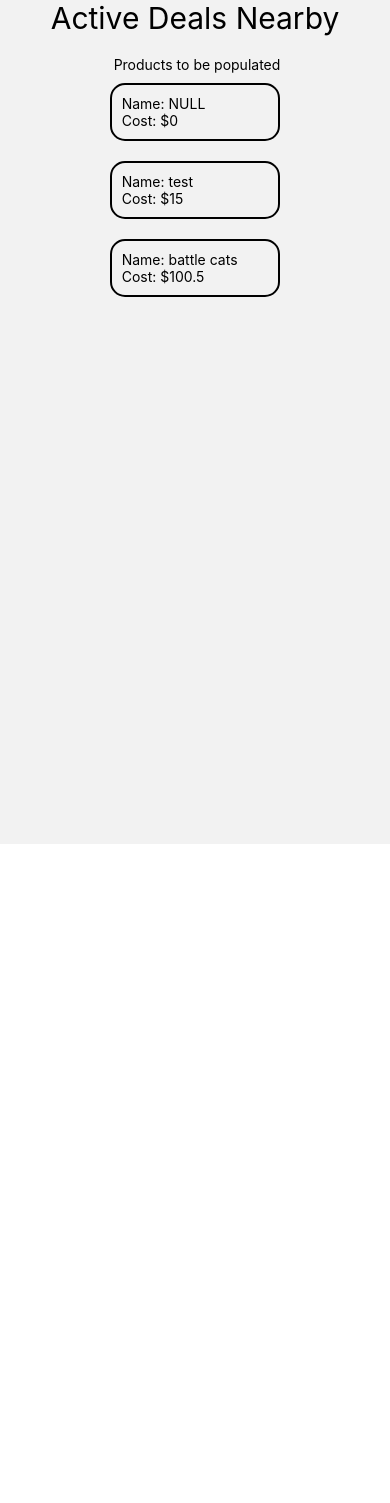
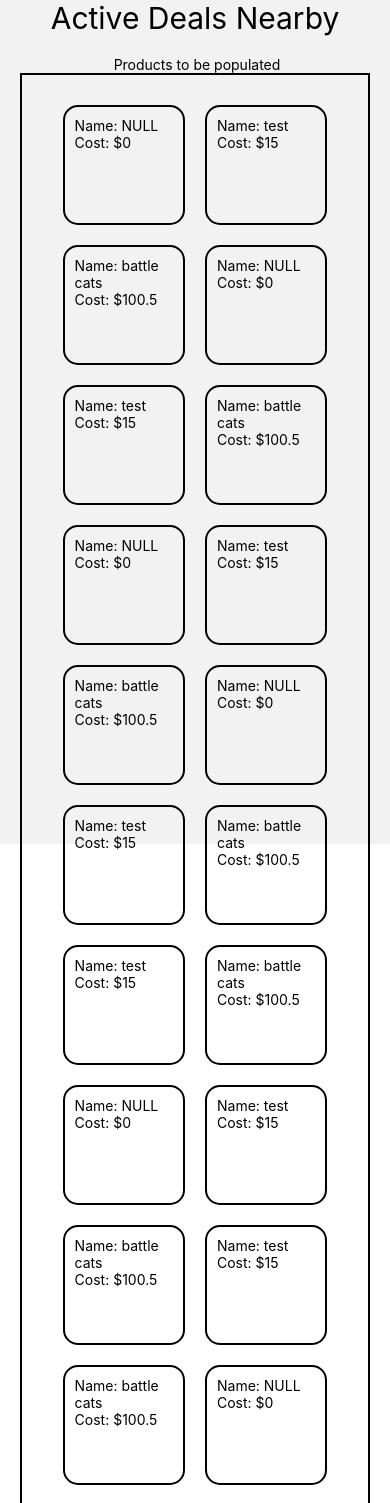
Before and after one commit to yoge1212/ScarletExchange-public, a React Native app in the folder app/: screen /HomeScreen in a window 390 px wide. Shown: the top 1503 px of the page. Before the commit the page ends 844 px from the top, so only its background shows below. Built offline with nearby package versions, Linux system fonts and the light colour scheme; no server answers.

Commit message:
HomeScreen edits
Created the table to populate deals with. The actual OfferBar needs work though with CSS and styling

```diff
--- a/app/components/offerBar.js
+++ b/app/components/offerBar.js
@@ -7,15 +7,19 @@ import offerStyle from '../styles/offerStyle';
 // this will hold our offers
 // no code in it right now
 // three parameters, image src, name of item and cost
+
+// we also need a heart button component
+
+//
 const OfferBar = ({itemName="NULL", cost=0}) => {
     return (
-        <SafeAreaView style={offerStyle}>
-        <Text style={offerStyle.border}>
+        <View style={[offerStyle.container, offerStyle.border]}>
+        <Text>
             Name: {itemName} {"\n"}
             Cost: ${cost}
         </Text>
 
-        </SafeAreaView>
+        </View>
 
     );
 }
--- a/app/screens/HomeScreen.js
+++ b/app/screens/HomeScreen.js
@@ -6,17 +6,41 @@ import OfferBar from '../components/offerBar';
 
 const HomeScreen = ({ route }) => {
     return (
-        <SafeAreaView style={styles.Home}>
+        <SafeAreaView style={[styles.Home]}>
             <Text style={{
                 fontSize: 30,
                 paddingBottom: 20
             }}>Active Deals Nearby</Text>
-            <ScrollView style={styles.ScrollView}>
-                <Text> Products to be populated</Text>
-                <OfferBar/>
+            <Text> Products to be populated</Text>
+
+            <ScrollView contentContainerStyle={[styles.border, styles.ScrollView, styles.row]}>
+                <OfferBar />
                 <OfferBar cost={15} itemName={"test"}/>
                 <OfferBar cost={100.50} itemName = {"battle cats"}/>
-
+                <OfferBar />
+                <OfferBar cost={15} itemName={"test"}/>
+                <OfferBar cost={100.50} itemName = {"battle cats"}/>
+                <OfferBar />
+                <OfferBar cost={15} itemName={"test"}/>
+                <OfferBar cost={100.50} itemName = {"battle cats"}/>
+                <OfferBar />
+                <OfferBar cost={15} itemName={"test"}/>
+                <OfferBar cost={100.50} itemName = {"battle cats"}/>
+                <OfferBar cost={15} itemName={"test"}/>
+                <OfferBar cost={100.50} itemName = {"battle cats"}/>
+                <OfferBar />
+                <OfferBar cost={15} itemName={"test"}/>
+                <OfferBar cost={100.50} itemName = {"battle cats"}/>
+                <OfferBar cost={15} itemName={"test"}/>
+                <OfferBar cost={100.50} itemName = {"battle cats"}/>
+                <OfferBar />
+                <OfferBar cost={15} itemName={"test"}/>
+                <OfferBar cost={100.50} itemName = {"battle cats"}/>
+                <OfferBar cost={15} itemName={"test"}/>
+                <OfferBar cost={100.50} itemName = {"battle cats"}/>
+                <OfferBar />
+                <OfferBar cost={15} itemName={"test"}/>
+                <OfferBar cost={100.50} itemName = {"battle cats"}/>
             </ScrollView>
         </SafeAreaView>
     )
@@ -27,7 +51,19 @@ const styles = StyleSheet.create({
         alignItems:  'center',
     },
     ScrollView: {
-        height: 750
+        padding: 20,
+        width: 350,
+        flexGrow: 1,
+        justifyContent: 'center',
+    },
+    row: {
+        flexDirection: 'row',
+        flexWrap: 'wrap',
+    },
+    border: {
+        padding:10,
+        borderWidth: 2,
+        borderColor: "black",
     }
 })
 
--- a/app/styles/offerStyle.js
+++ b/app/styles/offerStyle.js
@@ -1,12 +1,15 @@
 import { StyleSheet } from "react-native";
 const offerStyle = StyleSheet.create({
     border: {
-        marginTop: 10,
-        marginBottom:10,
+        margin: 10,
         padding:10,
         borderWidth: 2,
         borderColor: "black",
         borderRadius: 15,
+    },
+    container: {
+        width: "40%",
+        height: 120,
     }
 });
 
```
Also changed, not shown: app/assets/exampleHomeScreen.png (added).
